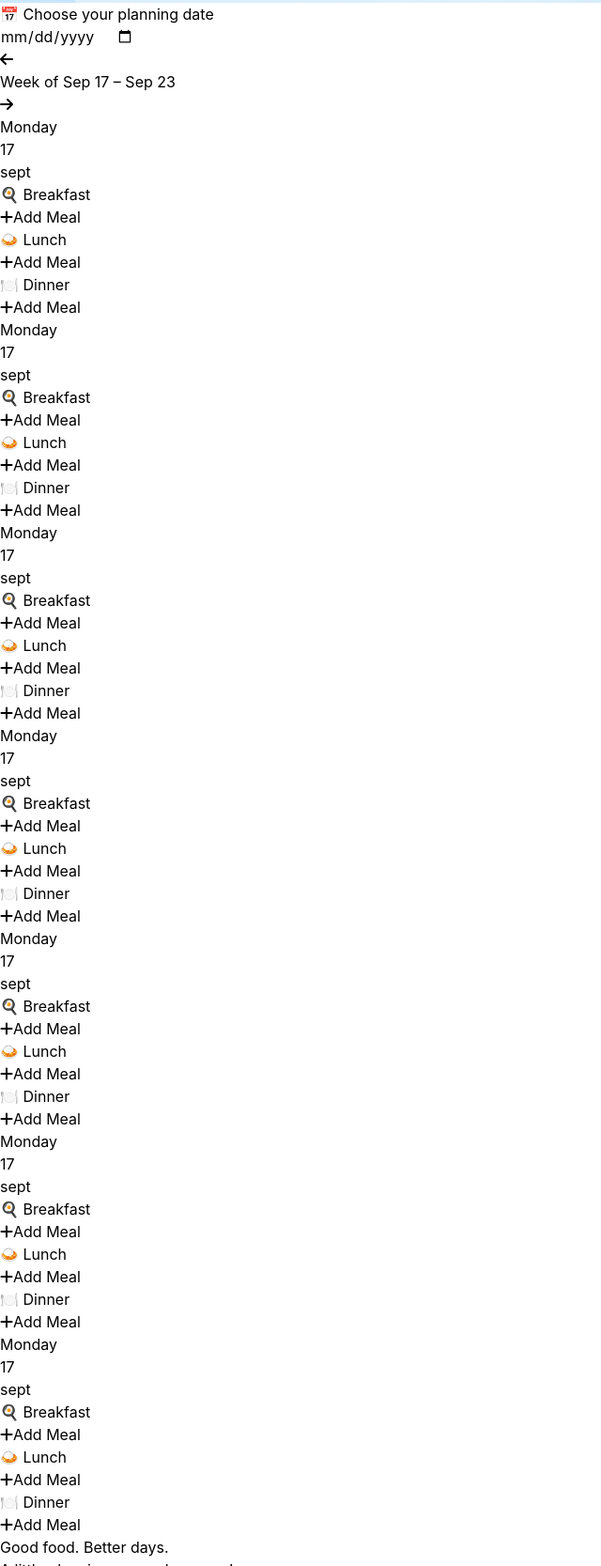
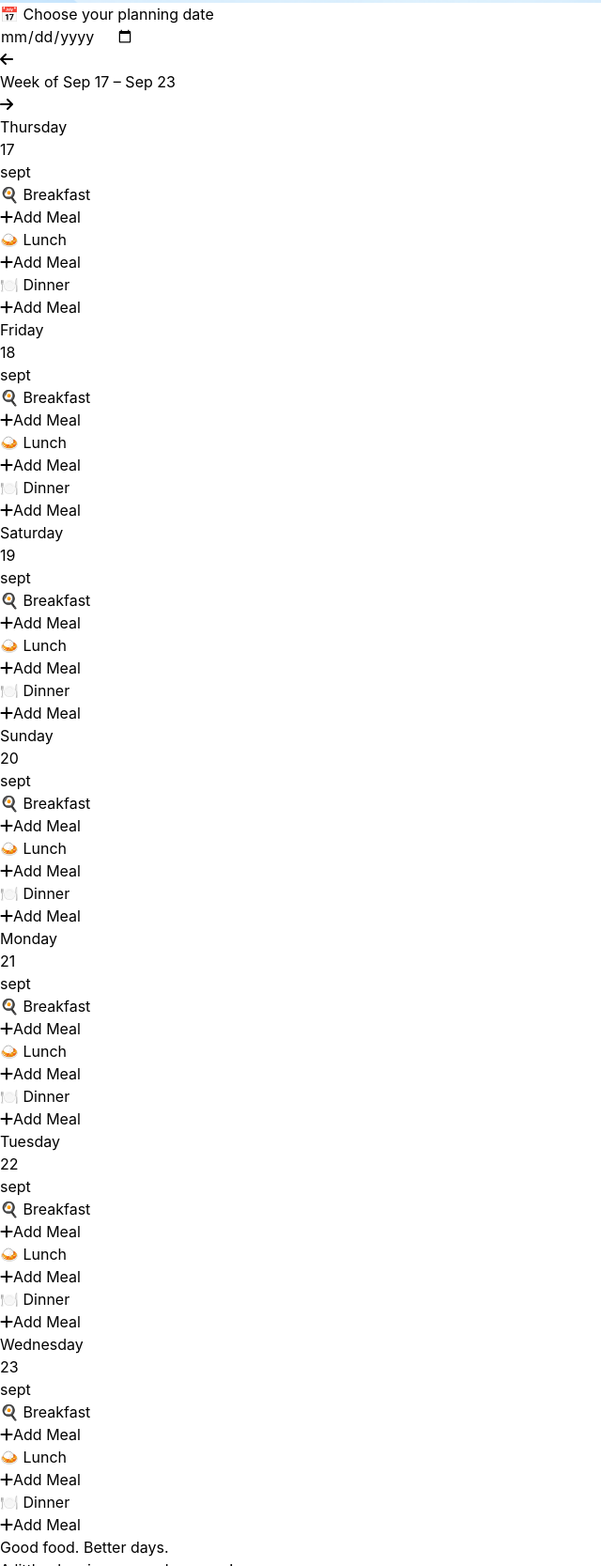
Before and after one commit to meganathan223/MealMate, a website: page pages/meal-planner.html in a window 1280 px wide. Shown: the part 402-2069 px from the top of the page at 94% size, without its empty margins (0-640 px from the left). Drawn offline with Linux system fonts and the light colour scheme; files whose address does not match are found by name.

Commit message:
fixed repeated day names in meal planner cards

```diff
--- a/pages/meal-planner.html
+++ b/pages/meal-planner.html
@@ -70,7 +70,7 @@
         class="day-card p-4 border rounded-2xl overflow-hidden space-y-2 text-center"
       >
         <div class="day-header p-4 bg-blue-300 rounded-2xl text-center">
-          <h1 class="day-name font-bold">Monday</h1>
+          <h1 class="day-name font-bold">Thursday</h1>
           <div class="flex text-center justify-center gap-1">
             <h3 class="day-date">17</h3>
             <h3 class="day-month">sept</h3>
@@ -113,9 +113,9 @@
         class="day-card p-4 border rounded-2xl overflow-hidden space-y-2 text-center"
       >
         <div class="day-header p-4 bg-blue-300 rounded-2xl text-center">
-          <h1 class="day-name font-bold">Monday</h1>
+          <h1 class="day-name font-bold">Friday</h1>
           <div class="flex text-center justify-center gap-1">
-            <h3 class="day-date">17</h3>
+            <h3 class="day-date">18</h3>
             <h3 class="day-month">sept</h3>
           </div>
         </div>
@@ -156,9 +156,9 @@
         class="day-card p-4 border rounded-2xl overflow-hidden space-y-2 text-center"
       >
         <div class="day-header p-4 bg-blue-300 rounded-2xl text-center">
-          <h1 class="day-name font-bold">Monday</h1>
+          <h1 class="day-name font-bold">Saturday</h1>
           <div class="flex text-center justify-center gap-1">
-            <h3 class="day-date">17</h3>
+            <h3 class="day-date">19</h3>
             <h3 class="day-month">sept</h3>
           </div>
         </div>
@@ -199,9 +199,9 @@
         class="day-card p-4 border rounded-2xl overflow-hidden space-y-2 text-center"
       >
         <div class="day-header p-4 bg-blue-300 rounded-2xl text-center">
-          <h1 class="day-name font-bold">Monday</h1>
+          <h1 class="day-name font-bold">Sunday</h1>
           <div class="flex text-center justify-center gap-1">
-            <h3 class="day-date">17</h3>
+            <h3 class="day-date">20</h3>
             <h3 class="day-month">sept</h3>
           </div>
         </div>
@@ -244,7 +244,7 @@
         <div class="day-header p-4 bg-blue-300 rounded-2xl text-center">
           <h1 class="day-name font-bold">Monday</h1>
           <div class="flex text-center justify-center gap-1">
-            <h3 class="day-date">17</h3>
+            <h3 class="day-date">21</h3>
             <h3 class="day-month">sept</h3>
           </div>
         </div>
@@ -285,9 +285,9 @@
         class="day-card p-4 border rounded-2xl overflow-hidden space-y-2 text-center"
       >
         <div class="day-header p-4 bg-blue-300 rounded-2xl text-center">
-          <h1 class="day-name font-bold">Monday</h1>
+          <h1 class="day-name font-bold">Tuesday</h1>
           <div class="flex text-center justify-center gap-1">
-            <h3 class="day-date">17</h3>
+            <h3 class="day-date">22</h3>
             <h3 class="day-month">sept</h3>
           </div>
         </div>
@@ -328,9 +328,9 @@
         class="day-card p-4 border rounded-2xl overflow-hidden space-y-2 text-center"
       >
         <div class="day-header p-4 bg-blue-300 rounded-2xl text-center">
-          <h1 class="day-name font-bold">Monday</h1>
+          <h1 class="day-name font-bold">Wednesday</h1>
           <div class="flex text-center justify-center gap-1">
-            <h3 class="day-date">17</h3>
+            <h3 class="day-date">23</h3>
             <h3 class="day-month">sept</h3>
           </div>
         </div>
```
